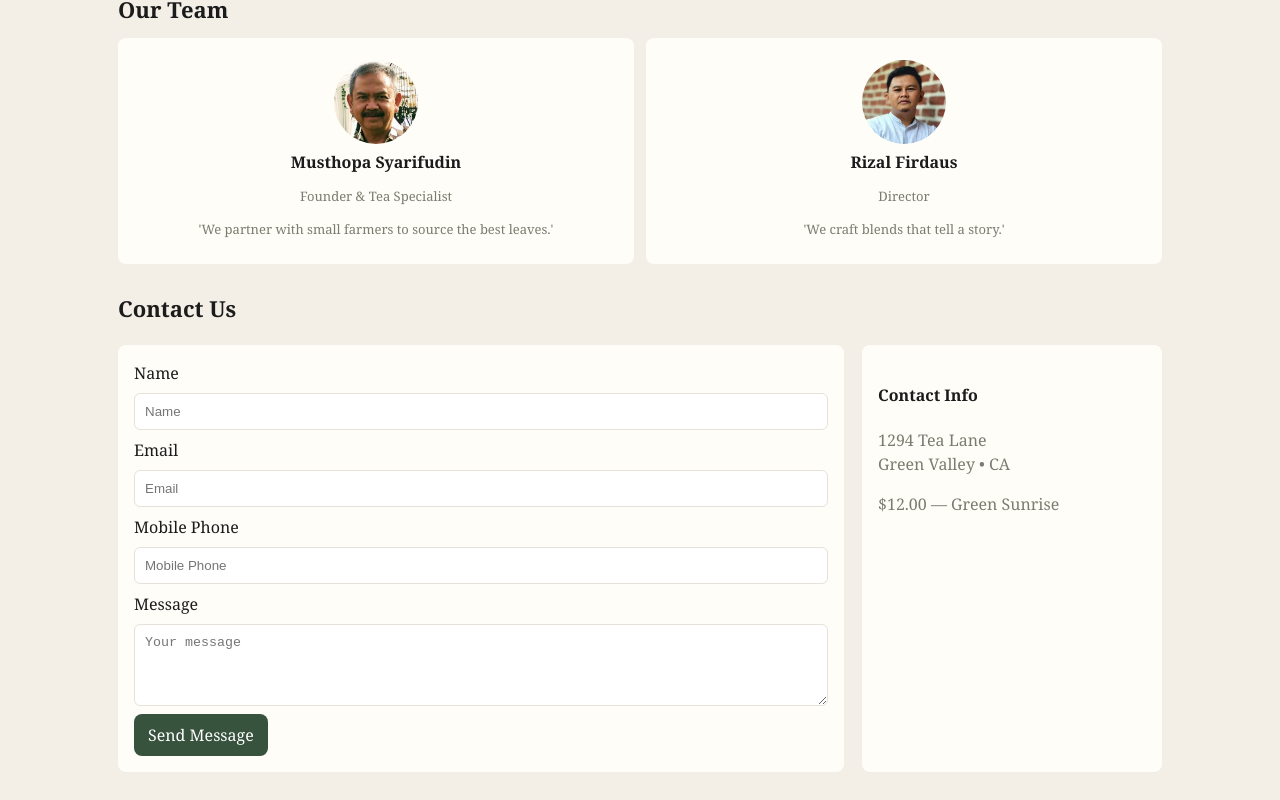
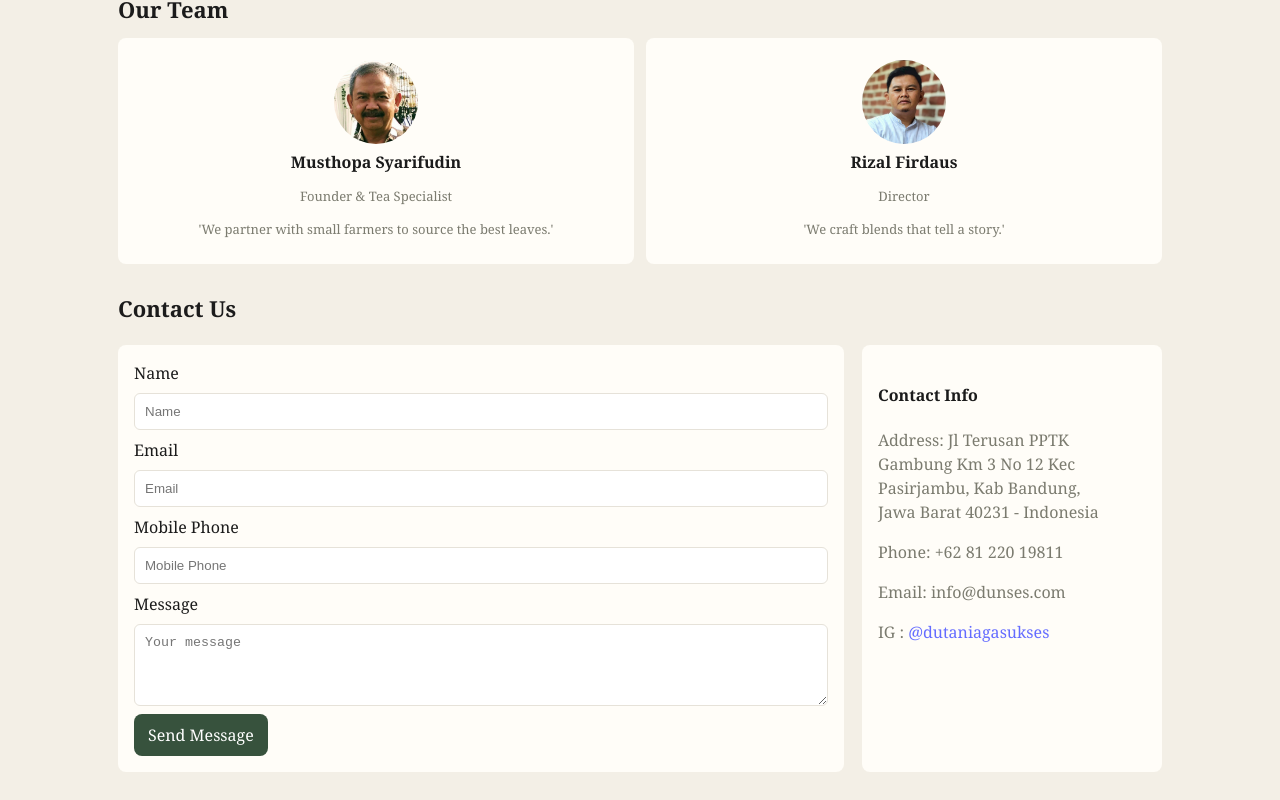
Before and after one commit to ari-fikri/dunses-homepage, a React (Vite) app: page / in a window 1280 px wide. Shown: the part 1354-2154 px from the top of the page. Built offline with nearby package versions, Linux system fonts and the light colour scheme.

Commit message:
Update Contact Info

```diff
--- a/src/components/Contact.jsx
+++ b/src/components/Contact.jsx
@@ -21,8 +21,10 @@ function Contact() {
         </form>
         <div style={{background: 'var(--card)', padding: '16px', borderRadius: '8px'}}>
           <h4>Contact Info</h4>
-          <p style={{color: 'var(--muted)'}}>1294 Tea Lane<br/>Green Valley • CA</p>
-          <p style={{color: 'var(--muted)'}}>$12.00 — Green Sunrise</p>
+          <p style={{color: 'var(--muted)'}}>Address: Jl Terusan PPTK Gambung Km 3 No 12 Kec Pasirjambu, Kab Bandung, <br /> Jawa Barat 40231 - Indonesia</p>
+          <p style={{color: 'var(--muted)'}}>Phone: +62 81 220 19811</p>
+          <p style={{color: 'var(--muted)'}}>Email: info@dunses.com</p>
+          <p style={{color: 'var(--muted)'}}>IG : <a href="https://www.instagram.com/dutaniagasukses" target="_blank" rel="noopener noreferrer">@dutaniagasukses</a></p>
         </div>
       </div>
     </section>
```
